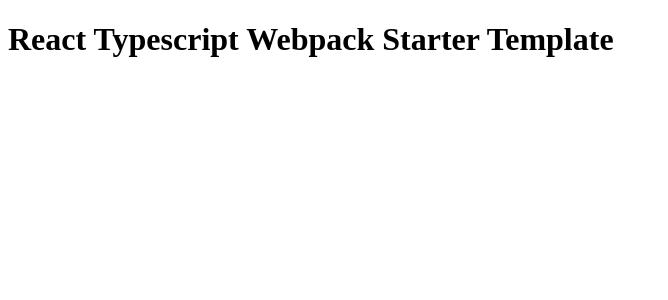
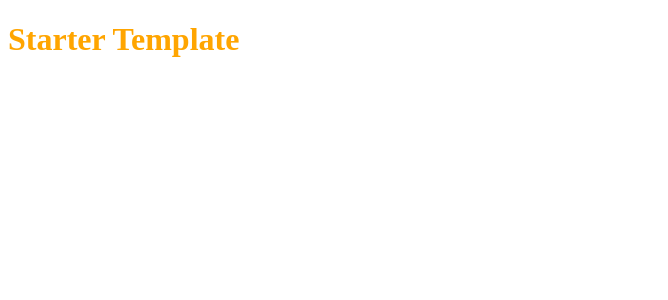
Before and after one commit to andyle83/react-ts-webpack, a React app: page / in a window 1280 px wide. Shown: the top 300 px of the page, without its empty margins (0-668 px from the left). Built offline with nearby package versions, Linux system fonts and the light colour scheme.

Commit message:
feat: adding style loader

```diff
--- a/package.json
+++ b/package.json
@@ -26,6 +26,7 @@
     "css-loader": "^6.2.0",
     "html-webpack-plugin": "^5.3.2",
     "react-refresh": "^0.10.0",
+    "style-loader": "^3.2.1",
     "typescript": "^4.3.5",
     "webpack": "^5.49.0",
     "webpack-cli": "^4.7.2",
--- a/src/App.tsx
+++ b/src/App.tsx
@@ -1,3 +1,5 @@
+import './styles.css';
+
 export const App = () => {
-  return <h1>React Typescript Webpack Starter Template</h1>
+  return <h1>Starter Template</h1>
 }
--- /dev/null
+++ b/src/styles.css
@@ -0,0 +1,3 @@
+h1 {
+  color: orange;
+}
```
Also changed, not shown: 1 other file (tests, documents, lock files or other folders).
